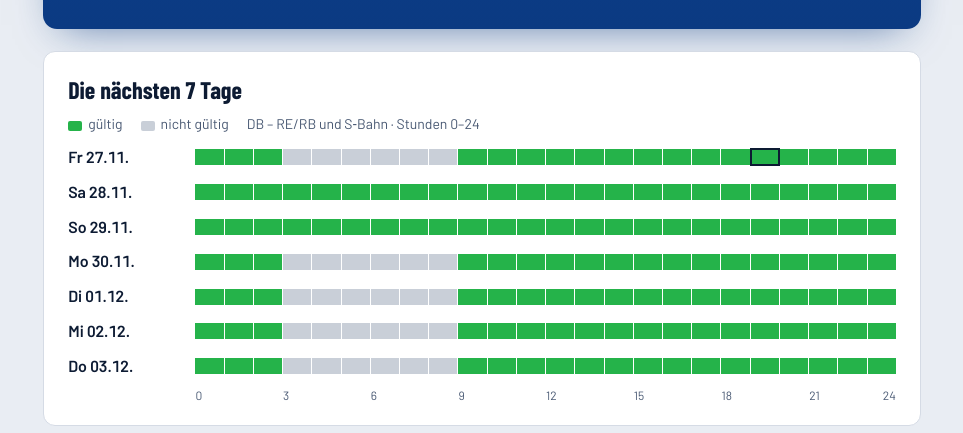
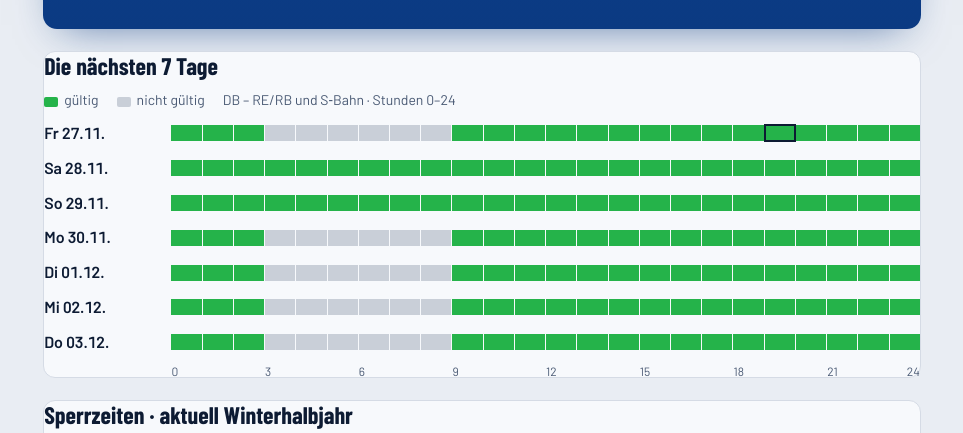
Before and after one commit to HeinzFo/basti, a plain HTML site: page index.html in a window 1280 px wide. Shown: the part 367-800 px from the top of the page, without its empty margins (158-1121 px from the left). Drawn offline with Linux system fonts and the light colour scheme.

Commit message:
Update index.html
Weiße Frames dezent einfärben

```diff
--- a/index.html
+++ b/index.html
@@ -20,7 +20,7 @@
 :root{color-scheme:light dark;
  --bg:light-dark(#e9edf3,#070d1a);--ink:light-dark(#0d1b33,#e6ecf7);--muted:light-dark(#4a5a74,#9aa8c0);
  --board:light-dark(#0b3a82,#0a2a5e);--board2:light-dark(#0d4597,#0d3370);--on:#fff;
- --go:#25b34a;--goSoft:#25b34a33;--stop:#8a93a3;--stopSoft:light-dark(#c9cfd8,#2a3448);--card:light-dark(#fff,#0f182b);--line:light-dark(#d5dbe5,#1e2a42)}
+ --go:#25b34a;--goSoft:#25b34a33;--stop:#8a93a3;--stopSoft:light-dark(#c9cfd8,#2a3448);--card:light-dark(#f7f9fc,#0f182b);--line:light-dark(#d5dbe5,#1e2a42)}
 :root[data-theme=light]{color-scheme:light}:root[data-theme=dark]{color-scheme:dark}
 *{box-sizing:border-box;min-width:0}
 body{margin:0;background:var(--bg);color:var(--ink);font:16px/1.55 Barlow,system-ui,sans-serif;overflow-x:clip}
@@ -44,7 +44,7 @@ h1 small{display:block;font:500 16px/1.3 Barlow,sans-serif;opacity:.8;margin-top
 .lamp.ok .st{color:#7ff09a}.lamp:not(.ok) .st{color:#c7ceda}
 .lamp p{grid-column:1/-1;margin:10px 0 0;font-size:15px;opacity:.92;line-height:1.45}
 .lamp p em{font-style:normal;opacity:.75}
-section{margin-top:22px;background:var(--card);border:1px solid var(--line);border-radius:12px;padding:clamp(16px,2.6vw,24px)}
+section{margin-top:22px;background:var(--card);border:1px solid var(--line);border-radius:12px;padding:clamp(16px,2.6vw,24px;box-shadow:0 1px 3px #0b3a820f)}
 h2{font:700 24px/1.15 'Barlow Condensed',sans-serif;margin:0 0 10px}
 .legend{display:flex;flex-wrap:wrap;gap:6px 18px;font-size:14px;color:var(--muted);margin-bottom:10px}
 .legend i{display:inline-block;width:14px;height:10px;border-radius:2px;vertical-align:middle;margin-right:6px}
```
